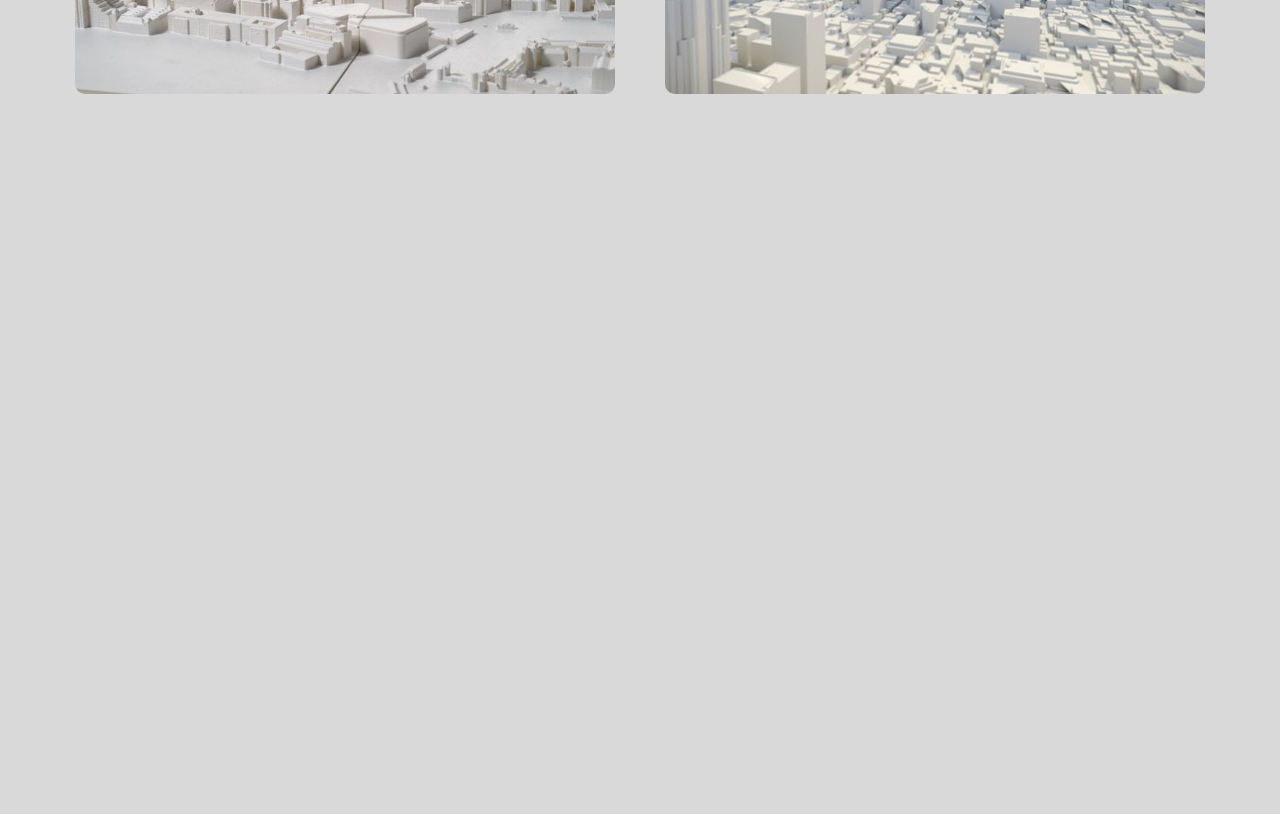
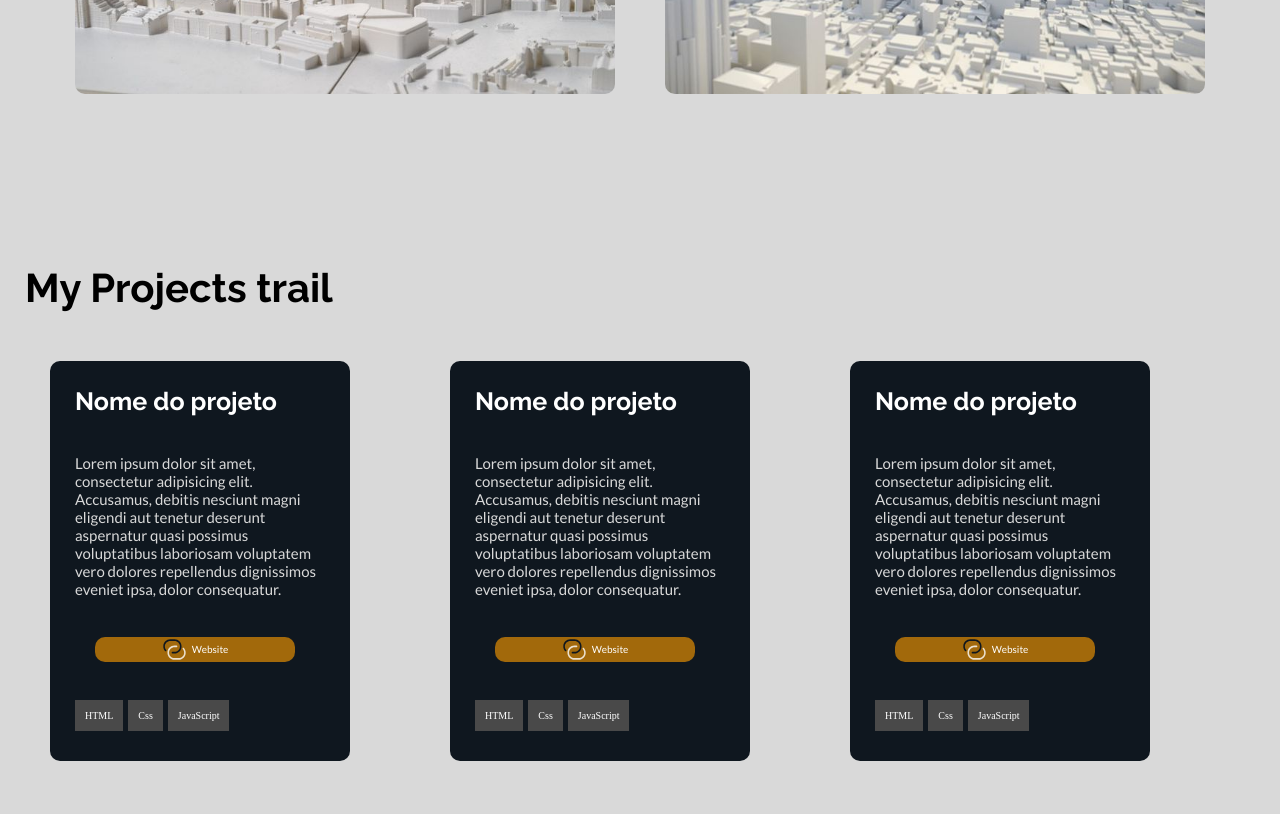
Before and after one commit to OtavioXavier/Portfolio, a plain HTML site: page index.html in a window 1280 px wide. Shown: the part 1611-2425 px from the top of the page. Before the commit the page ends 1875 px from the top, so only its background shows below. Drawn offline with Linux system fonts and the light colour scheme; a web font is replaced by a local one.

Commit message:
projects-section

```diff
--- a/index.html
+++ b/index.html
@@ -40,7 +40,7 @@
           <ul>
             <li><span><a href="#about">About</a></span></li>
             <li><span><a href="#home">Home</a></span></li>
-            <li><span><a href="#projects">Projects</a></span></li>
+            <li><span><a href="#works">Projects</a></span></li>
           </ul>
         </nav>
         <nav id="social" class="">
@@ -183,7 +183,39 @@
         </section>
         </div>
       <section id="works" class="">
-
+        <h1>My Projects trail</h1>
+        <div class="block-projects">
+          <div class="project-block">
+            <h2 class="tittle-project-block">Nome do projeto</h2>
+            <p>Lorem ipsum dolor sit amet, consectetur adipisicing elit. Accusamus, debitis nesciunt magni eligendi aut tenetur deserunt aspernatur quasi possimus voluptatibus laboriosam voluptatem vero dolores repellendus dignissimos eveniet ipsa, dolor consequatur.</p>
+            <a class="link-project-block" href="" target="_blank"><img src="./src/img/Icons/link-icon.svg" alt="">Website</a>
+            <div class="technologys">
+              <span>HTML</span>
+              <span>Css</span>
+              <span>JavaScript</span>
+            </div>
+          </div>
+          <div class="project-block">
+            <h2 class="tittle-project-block">Nome do projeto</h2>
+            <p>Lorem ipsum dolor sit amet, consectetur adipisicing elit. Accusamus, debitis nesciunt magni eligendi aut tenetur deserunt aspernatur quasi possimus voluptatibus laboriosam voluptatem vero dolores repellendus dignissimos eveniet ipsa, dolor consequatur.</p>
+            <a class="link-project-block" href="" target="_blank"><img src="./src/img/Icons/link-icon.svg" alt="">Website</a>
+            <div class="technologys">
+              <span>HTML</span>
+              <span>Css</span>
+              <span>JavaScript</span>
+            </div>
+          </div>
+          <div class="project-block">
+            <h2 class="tittle-project-block">Nome do projeto</h2>
+            <p>Lorem ipsum dolor sit amet, consectetur adipisicing elit. Accusamus, debitis nesciunt magni eligendi aut tenetur deserunt aspernatur quasi possimus voluptatibus laboriosam voluptatem vero dolores repellendus dignissimos eveniet ipsa, dolor consequatur.</p>
+            <a class="link-project-block" href="" target="_blank"><img src="./src/img/Icons/link-icon.svg" alt="">Website</a>
+            <div class="technologys">
+              <span>HTML</span>
+              <span>Css</span>
+              <span>JavaScript</span>
+            </div>
+          </div>
+        </div>
       </section>
     </main>
   </body>
--- a/src/Css/Style.css
+++ b/src/Css/Style.css
@@ -247,7 +247,6 @@ nav#social {
   width: 25rem;
   height: 35rem;
   margin: auto;
-  /* margin-bottom: 6rem; */
   padding: 1rem 2rem;
   border-radius: 2.5rem;
   text-align: center;
@@ -259,8 +258,8 @@ nav#social {
   align-items: center;
   gap: 0.5rem;
   color: var(--banner--color);
-  font-size: 1.5rem;
-  margin-left: 1rem;
+  font-size: 1.2rem;
+  margin-left: 15%;
 }
 
 #home .lastProject h2 svg {
@@ -334,3 +333,81 @@ nav#social {
   max-width: 64rem;
   max-height: 36rem;
 }
+
+#works {
+  height: 100vh;
+}
+
+#works h1 {
+  margin: 2.5rem;
+  font-size: 4rem;
+}
+
+.block-projects {
+  margin-top: 5rem;
+}
+
+.project-block {
+  width: 30rem;
+  height: 40rem;
+  margin: auto;
+  padding: 2.5rem;
+  background-color: var(--banner--color);
+  color: var(--text--color);
+  justify-content: space-between;
+  display: flex;
+  flex-direction: column;
+  text-align: left;
+  border-radius: 1rem;
+  margin-bottom: 5rem;
+  transition: transform .3s;
+}
+
+.project-block:hover {
+  transform: scale(1.1);
+}
+
+.project-block h2 {
+  font-size: 2.5rem;
+}
+
+.project-block p {
+  font-size: 1.5rem;
+  color: var(--background--color);
+}
+
+
+.project-block .link-project-block img {
+  max-width: 2.5rem;
+  max-height: 2.5rem;
+}
+
+.project-block .link-project-block {
+  align-items: center;
+  display: flex;
+  gap: .5rem;
+  background-color: var(--main--color);
+  width: 80%;
+  justify-content: center;
+  border-radius: 1rem;
+  margin-left: 8%;
+  transition: transform .3s;
+}
+
+.project-block .link-project-block:hover {
+  transform: scale(1.1);
+}
+.project-block .technologys {
+  margin-bottom: .5rem;
+  display: flex;
+  gap: .5rem;
+}
+.project-block span {
+   background-color: var(--opac--color);
+   padding: 1rem;
+   transition: background-color .3s;
+}
+
+.project-block span:hover {
+  background-color: var(--main--color);
+}
--- a/src/Css/responsive.css
+++ b/src/Css/responsive.css
@@ -79,4 +79,9 @@
   #imgs-about {
     gap: 5rem;
   }
+
+  .block-projects {
+    display: grid;
+    grid-template-columns: 40rem 40rem 40rem;
+  }
 }
```
Also changed, not shown: src/img/Icons/link-icon.svg (added).
